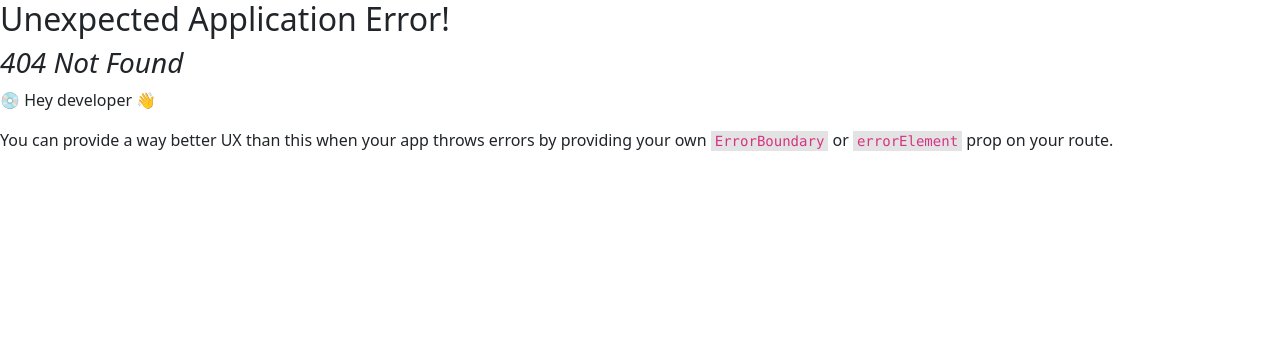
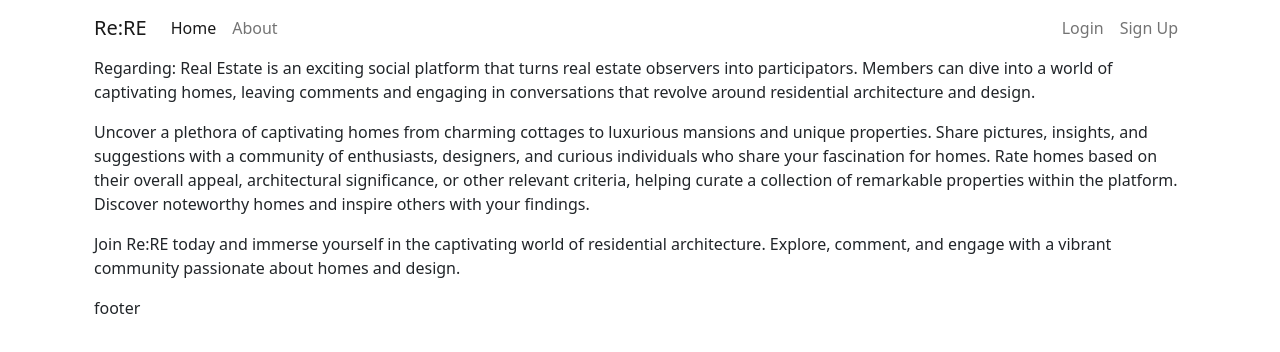
Before and after one commit to bvcage/rere, a React (Create React App) app: page /about in a window 1280 px wide. Before the commit this address had no page. Shown: the top 352 px of the page. Built offline with nearby package versions, Linux system fonts and the light colour scheme.

Commit message:
setup about page

```diff
--- a/src/App.js
+++ b/src/App.js
@@ -5,6 +5,7 @@ import Home from './routes/Home'
 
 // templates
 import RootTemplate from './components/RootTemplate'
+import About from './routes/About'
 
 const router = createBrowserRouter([
   {
@@ -14,6 +15,10 @@ const router = createBrowserRouter([
       {
         path: '/',
         element: <Home />
+      },
+      {
+        path: 'about',
+        element: <About />
       }
     ]
   }
--- a/src/components/Header.jsx
+++ b/src/components/Header.jsx
@@ -1,7 +1,9 @@
 import React from 'react'
 import { Container, Nav, Navbar } from 'react-bootstrap'
+import { useNavigate } from 'react-router-dom'
 
 function Header (props) {
+  const navigate = useNavigate()
   return (
     <Navbar
       expand='lg'
@@ -11,9 +13,9 @@ function Header (props) {
           <Navbar.Brand>Re:RE</Navbar.Brand>
           <Navbar.Toggle aria-controls='header-navbar' />
           <Navbar.Collapse id='header-navbar'>
-            <Nav>
-              <Nav.Link>Home</Nav.Link>
-              <Nav.Link>About</Nav.Link>
+            <Nav defaultActiveKey={'/'}>
+              <Nav.Link eventKey='/' onClick={()=>navigate('/')}>Home</Nav.Link>
+              <Nav.Link eventKey='about' onClick={()=>navigate('about')}>About</Nav.Link>
             </Nav>
             <Nav className='ms-auto'>
               <Nav.Link>Login</Nav.Link>
--- /dev/null
+++ b/src/routes/About.js
@@ -0,0 +1,14 @@
+import React from 'react'
+import { Container } from 'react-bootstrap'
+
+function About (props) {
+  return (
+    <Container>
+      <p>Regarding: Real Estate is an exciting social platform that turns real estate observers into participators. Members can dive into a world of captivating homes, leaving comments and engaging in conversations that revolve around residential architecture and design.</p>
+      <p>Uncover a plethora of captivating homes from charming cottages to luxurious mansions and unique properties. Share pictures, insights, and suggestions with a community of enthusiasts, designers, and curious individuals who share your fascination for homes. Rate homes based on their overall appeal, architectural significance, or other relevant criteria, helping curate a collection of remarkable properties within the platform. Discover noteworthy homes and inspire others with your findings.</p>
+      <p>Join Re:RE today and immerse yourself in the captivating world of residential architecture. Explore, comment, and engage with a vibrant community passionate about homes and design.</p>
+    </Container>
+  )
+}
+
+export default About
```
